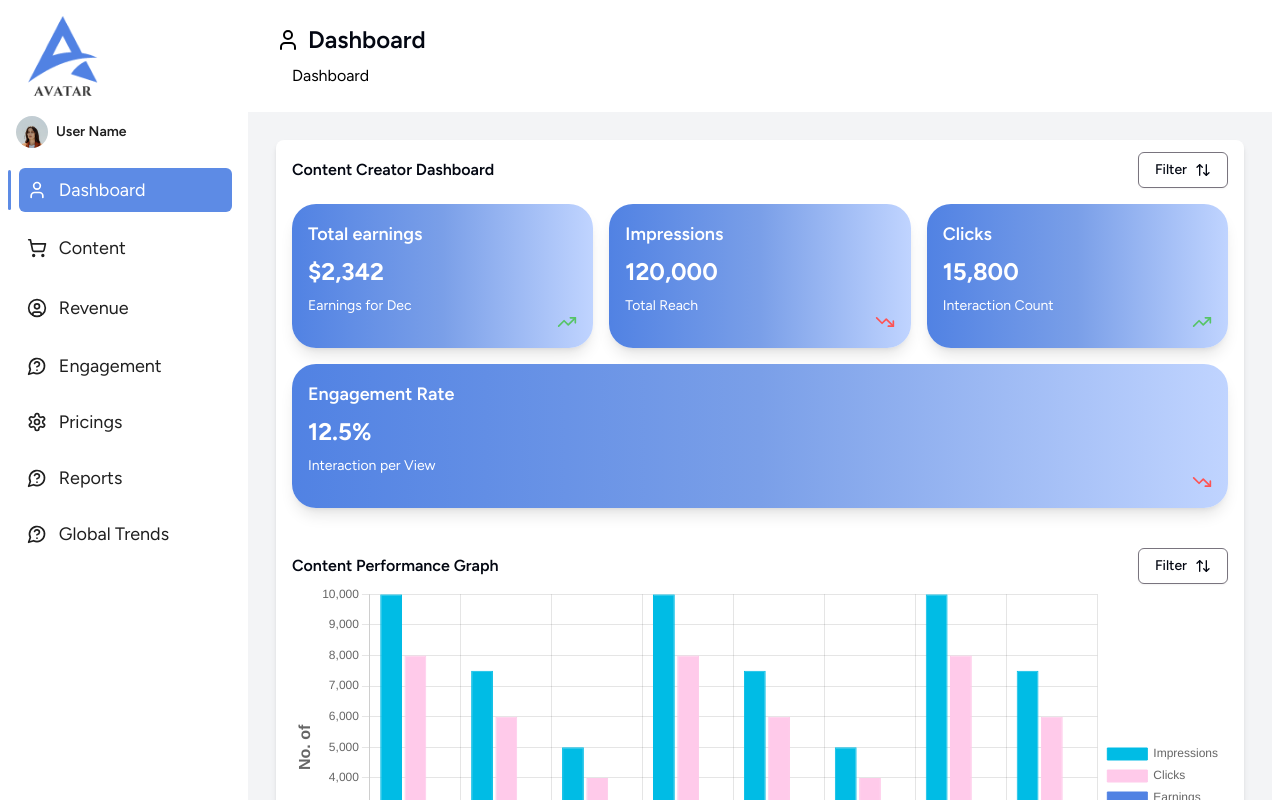
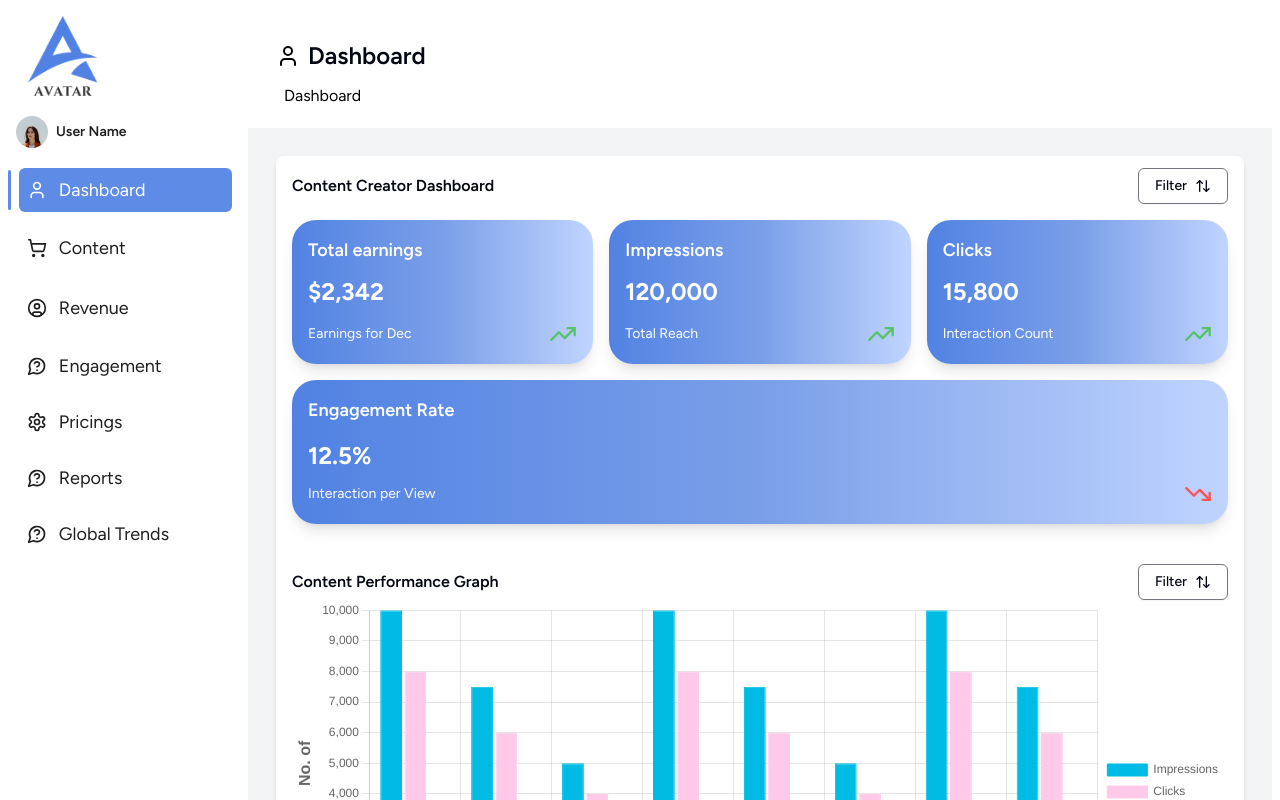
Before and after one commit to Uzma-ai/avatar, a Next.js app: page /dashboard in a window 1280 px wide. Built offline with nearby package versions, Linux system fonts and the light colour scheme.

Commit message:
work on feedback

```diff
--- a/app/channel-management-edit/page.tsx
+++ b/app/channel-management-edit/page.tsx
@@ -53,13 +53,12 @@ export default function ChannelManagement() {
         <PublicSidebar />
         <div className="flex-1 h-full px-2 overflow-hidden">
           {/* Header */}
-          <div className="flex items-center h-28 py-4 px-7 rounded-md">
-            <div className="w-full">
-              <h2 className="text-2xl font-semibold mb-4 flex items-center">
-                <User className="mr-2 h-6 w-6 text-mediumblack" />
+          <div className="flex justify-between items-center h-32 pt-5 px-7 rounded-md">
+            <div className="flex flex-col items-start gap-1">
+              <h2 className="text-2xl font-semibold mb-2 flex items-center">
+                <User className="mr-2 h-6 w-6 text-black" />
                 <span>Content</span>
               </h2>
-              <div className="flex items-center justify-between">
               <div className="text-black ml-4 flex items-center gap-3">
                 <span
                   onClick={() => router.push("/content-management")}
@@ -72,9 +71,8 @@ export default function ChannelManagement() {
                   className="cursor-pointer"
                   onClick={() => router.push("/channel-management")}
                 >
-                    Channel Management
+                  Channel management
                 </span>
-                </div>
               </div>
             </div>
           </div>
@@ -93,7 +91,6 @@ export default function ChannelManagement() {
               </div>
               <div className="flex items-center justify-center mt-6">
                 <label htmlFor="imageUpload" className="cursor-pointer">
-
                   <div className="w-28 h-28 rounded-full overflow-hidden relative flex items-center justify-center">
                     <Image
                       src={image || "/background.jpeg"}
@@ -106,7 +103,6 @@ export default function ChannelManagement() {
                       Change Image
                     </p>
                   </div>
-
                 </label>
                 <input
                   id="imageUpload"
--- a/app/content-management/page.tsx
+++ b/app/content-management/page.tsx
@@ -2,7 +2,7 @@
 
 import { useState, useEffect } from "react";
 import PublicSidebar from "@/components/PublicSidebar";
-import { User, Pencil, Upload, X, CheckCircle2 } from "lucide-react";
+import { User, Upload, X, CheckCircle2 } from "lucide-react";
 import { Input } from "@/components/ui/input";
 import { Progress } from "@/components/ui/progress";
 import {
@@ -97,13 +97,12 @@ export default function ContentManagement() {
         <PublicSidebar />
         <div className="flex-1 h-full px-2 overflow-hidden">
           {/* Header */}
-          <div className="flex items-center h-28 py-4 px-7 rounded-md">
-            <div className="w-full">
-              <h2 className="text-2xl font-semibold mb-4 flex items-center">
-                <User className="mr-2 h-6 w-6 text-mediumblack" />
+          <div className="flex justify-between items-center h-32 pt-5 px-7 rounded-md">
+            <div className="flex flex-col items-start gap-1">
+              <h2 className="text-2xl font-semibold mb-2 flex items-center">
+                <User className="mr-2 h-6 w-6 text-black" />
                 <span>Content</span>
               </h2>
-              <div className="flex items-center justify-between">
               <div className="text-black ml-4 flex items-center gap-3">
                 <span
                   onClick={() => router.push("/content-management")}
@@ -118,17 +117,6 @@ export default function ContentManagement() {
                 >
                   Management
                 </span>
-                </div>
-                <div className="flex items-center justify-center gap-5">
-                  <button className="w-[5.8rem] h-10 rounded-md border border-black flex items-center justify-center gap-2">
-                    <Pencil />
-                    Filter
-                  </button>
-                  <button className="w-[5.8rem] h-10 rounded-md border border-black flex items-center justify-center gap-2">
-                    <Pencil />
-                    Sort
-                  </button>
-                </div>
               </div>
             </div>
           </div>
--- a/app/dashboard/page.tsx
+++ b/app/dashboard/page.tsx
@@ -60,13 +60,13 @@ export default function Dashboard() {
       <div className="flex h-screen">
         <PublicSidebar />
         <div className="flex-1 h-full px-2 overflow-hidden">
-          <div className="flex justify-between items-center h-28 py-4 px-7 rounded-md">
-            <div>
+          <div className="flex justify-between items-center h-32 pt-5 px-7 rounded-md">
+            <div className="flex flex-col items-start gap-1">
               <h2 className="text-2xl font-semibold mb-2 flex items-center">
                 <User className="mr-2 h-6 w-6 text-black" />
                 <span>Dashboard</span>
               </h2>
-              <div className="text-black ml-4">Dashboard</div>
+              <div className="text-black px-2">Dashboard</div>
             </div>
           </div>
 
@@ -150,40 +150,44 @@ export default function Dashboard() {
                   </div>
                 </div>
                 <div className="flex flex-wrap items-center gap-4 mt-4">
-                  <div className="bg-gradient-to-r from-[#5182E3] via-[#7A9FE8] to-[#c0d4ff] text-white p-4 rounded-3xl shadow-lg flex-1 min-w-[250px] h-36 relative">
+                  <div className="flex flex-col items-start justify-between bg-gradient-to-r from-[#5182E3] via-[#7A9FE8] to-[#c0d4ff] text-white p-4 rounded-3xl shadow-lg flex-1 min-w-[250px] h-36">
                     <h3 className="text-lg font-semibold">Total earnings</h3>
-                    <p className="text-2xl font-bold mt-2">$2,342</p>
-                    <p className="text-sm mt-2">Earnings for Dec</p>
-                    <TrendingUp className="absolute bottom-4 right-4 h-5 w-5 text-lightGreen" />
+                    <p className="text-2xl font-bold">$2,342</p>
+                    <div className="flex items-center justify-between w-full">
+                      <p className="text-sm">Earnings for Dec</p>
+                      <TrendingUp className="h-7 w-7 text-lightGreen" />
+                    </div>
                   </div>
 
-                  <div className="bg-gradient-to-r from-[#5182E3] via-[#7A9FE8] to-[#c0d4ff] p-4 rounded-3xl shadow-lg flex-1 min-w-[250px] h-36 relative">
+                  <div className="flex flex-col items-start justify-between bg-gradient-to-r from-[#5182E3] via-[#7A9FE8] to-[#c0d4ff] p-4 rounded-3xl shadow-lg flex-1 min-w-[250px] h-36">
                     <h3 className="text-lg font-semibold text-white">
                       Impressions
                     </h3>
-                    <p className="text-2xl font-bold mt-2 text-white">
-                      120,000
-                    </p>
-                    <p className="text-sm mt-2 text-white">Total Reach</p>
-                    <TrendingDown className="absolute bottom-4 right-4 h-5 w-5 text-red" />
+                    <p className="text-2xl font-bold text-white">120,000</p>
+                    <div className="flex items-center justify-between w-full">
+                      <p className="text-sm text-white">Total Reach</p>
+                      <TrendingUp className="h-7 w-7 text-lightGreen" />
+                    </div>
                   </div>
 
-                  <div className="bg-gradient-to-r from-[#5182E3] via-[#7A9FE8] to-[#c0d4ff] p-4 rounded-3xl shadow-lg flex-1 min-w-[250px] h-36 relative">
+                  <div className="flex flex-col items-start justify-between bg-gradient-to-r from-[#5182E3] via-[#7A9FE8] to-[#c0d4ff] p-4 rounded-3xl shadow-lg flex-1 min-w-[250px] h-36">
                     <h3 className="text-lg font-semibold text-white">Clicks</h3>
-                    <p className="text-2xl font-bold mt-2 text-white">15,800</p>
-                    <p className="text-sm mt-2 text-white">Interaction Count</p>
-                    <TrendingUp className="absolute bottom-4 right-4 h-5 w-5 text-lightGreen" />
+                    <p className="text-2xl font-bold text-white">15,800</p>
+                    <div className="flex items-center justify-between w-full">
+                      <p className="text-sm text-white">Interaction Count</p>
+                      <TrendingUp className="h-7 w-7 text-lightGreen" />
+                    </div>
                   </div>
 
-                  <div className="bg-gradient-to-r from-[#5182E3] via-[#7A9FE8] to-[#c0d4ff] p-4 rounded-3xl shadow-lg flex-1 min-w-[250px] h-36 relative">
+                  <div className="flex flex-col items-start justify-between bg-gradient-to-r from-[#5182E3] via-[#7A9FE8] to-[#c0d4ff] p-4 rounded-3xl shadow-lg flex-1 min-w-[250px] h-36">
                     <h3 className="text-lg font-semibold text-white">
                       Engagement Rate
                     </h3>
                     <p className="text-2xl font-bold mt-2 text-white">12.5%</p>
-                    <p className="text-sm mt-2 text-white">
-                      Interaction per View
-                    </p>
-                    <TrendingDown className="absolute bottom-4 right-4 h-5 w-5 text-red" />
+                    <div className="flex items-center justify-between w-full">
+                      <p className="text-sm text-white">Interaction per View</p>
+                      <TrendingDown className="h-7 w-7 text-red" />
+                    </div>
                   </div>
                 </div>
 
--- a/app/revenue-earnings/page.tsx
+++ b/app/revenue-earnings/page.tsx
@@ -92,13 +92,13 @@ export default function ReveneuEarnings() {
         <PublicSidebar />
         <div className="flex-1 h-full px-2 overflow-hidden">
           {/* Header */}
-          <div className="flex items-center h-28 py-4 px-7 rounded-md">
-            <div className="w-full">
-              <h2 className="text-2xl font-semibold flex items-center py-2">
-                <User className="mr-2 h-6 w-6 text-mediumblack" />
+          <div className="flex justify-between items-center h-32 pt-5 px-7 rounded-md">
+            <div className="flex flex-col items-start gap-1 w-full">
+              <h2 className="text-2xl font-semibold mb-2 flex items-center">
+                <User className="mr-2 h-6 w-6 text-black" />
                 <span>Revenue</span>
               </h2>
-              <div className="flex items-center justify-between">
+              <div className="flex items-center justify-between w-full">
                 <div className="text-black ml-4 flex items-center gap-3">
                   <span
                     onClick={() => router.push("/revenue-earnings")}
--- a/app/revenue-settings/page.tsx
+++ b/app/revenue-settings/page.tsx
@@ -58,13 +58,12 @@ export default function ChannelManagement() {
         <PublicSidebar />
         <div className="flex-1 h-full px-2 overflow-hidden">
           {/* Header */}
-          <div className="flex items-center h-28 py-4 px-7 rounded-md">
-            <div className="w-full">
-              <h2 className="text-2xl font-semibold mb-4 flex items-center">
-                <User className="mr-2 h-6 w-6 text-mediumblack" />
+          <div className="flex justify-between items-center h-32 pt-5 px-7 rounded-md">
+            <div className="flex flex-col items-start gap-1">
+              <h2 className="text-2xl font-semibold mb-2 flex items-center">
+                <User className="mr-2 h-6 w-6 text-black" />
                 <span>Revenue</span>
               </h2>
-              <div className="flex items-center justify-between">
               <div className="text-black ml-4 flex items-center gap-3">
                 <span
                   onClick={() => router.push("/revenue-earnings")}
@@ -79,7 +78,6 @@ export default function ChannelManagement() {
                 >
                   Ad Revenue Settings
                 </span>
-                </div>
               </div>
             </div>
           </div>
--- a/components/Profilepopup.tsx
+++ b/components/Profilepopup.tsx
@@ -155,6 +155,20 @@ const Profilepopup: React.FC<ProfilePopupProps> = ({
                 {formData.phone}
               </p>
             )}
+          </div>
+          <div className="flex items-center justify-between gap-4">
+            <label className="block text-sm font-normal">
+              Personality Type
+            </label>
+            <input
+              type="text"
+              placeholder="Type"
+              className="px-5 w-20 py-3 rounded-md border border-borderColor1 focus:!outline-none "
+            />
+          </div>
+          <div className="flex flex-col items-center justify-center text-sm font-normal">
+            <p>Dont know your Type?</p>
+            <p className="underline cursor-pointer">Click here to find out!</p>
           </div>
         </div>
 
```
Also changed, not shown: app/channel-management/page.tsx (+11 -40 lines), app/content-scheduling/page.tsx (+10 -13 lines). Lines whose indentation alone changed are shown as unchanged.
